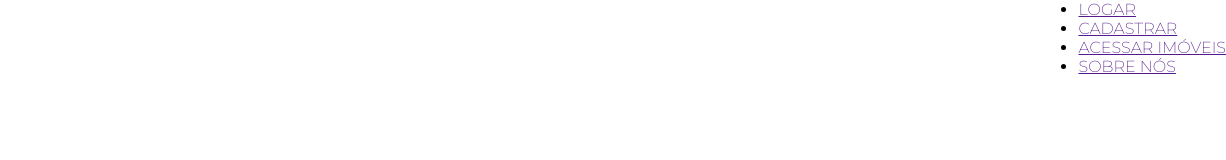
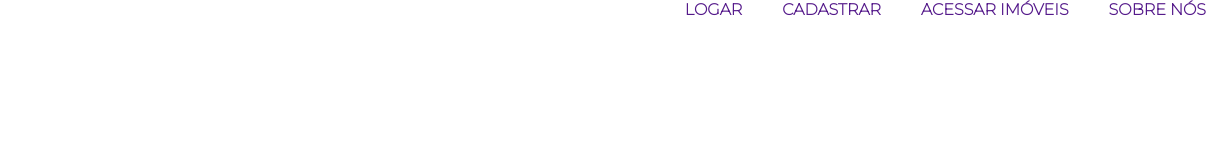
Before and after one commit to sampaiomariana/ESW-Trabalho-Pr-tico, a plain HTML site: page Mockup/index.html in a window 1280 px wide. Shown: the full height of the page, 54-1280 px from the left. Drawn offline with Linux system fonts and the light colour scheme.

Commit message:
organização do diretório para o mockup e o protótipo

```diff
--- a/css/style.css
+++ b/Mockup/css/style.css
@@ -29,4 +29,18 @@ header nav{
 	float: right;
 }
 
+header nav ul{
+	list-style-type: none;
+}
+
+header nav ul li{
+	float: left;
+	font-size: 16px;
+	padding: 0 20px;
+	text-transform: uppercase;
+}
+
+header ul a{
+	text-decoration: none;
+}
 /**header do site**/
--- a/index.html
+++ b/Mockup/index.html
@@ -18,10 +18,10 @@
 
 		<nav>
 			<ul>
-				<li><a href="">LOGAR</a></li>
-				<li><a href="">CADASTRAR</a></li>
-				<li><a href="">ACESSAR IMÓVEIS</a></li>
-				<li><a href="">SOBRE NÓS</a></li>
+				<li><a href=""><h4>logar</h2></a></li>
+				<li><a href=""><h4>cadastrar</h4></a></li>
+				<li><a href=""><h4>ACESSAR IMÓVEIS</h4></a></li>
+				<li><a href=""><h4>SOBRE NÓS</h4></a></li>
 			</ul>
 		</nav>
 		<div class="clear"></div><!--clear-->
--- /dev/null
+++ b/Protótipo/css/style.css
@@ -0,0 +1,46 @@
+*{
+	margin: 0;
+	padding: 0;
+	box-sizing: border-box;
+	font-family: 'Montserrat', sans-serif;
+
+}
+
+.clear {
+	clear: both;
+}
+.container {
+	max-width: 1400px;
+	width: 100%;
+	margin: 0 auto;
+
+}
+html,body{
+	height: 100%
+}
+
+/**header do site**/
+header .logo img{
+	float : left;
+	width: 50px;
+}
+
+header nav{
+	float: right;
+}
+
+header nav ul{
+	list-style-type: none;
+}
+
+header nav ul li{
+	float: left;
+	font-size: 16px;
+	padding: 0 20px;
+	text-transform: uppercase;
+}
+
+header ul a{
+	text-decoration: none;
+}
+/**header do site**/
```
Also changed, not shown: Protótipo/index.html (added, +31 -0 lines), Mockup/images/logo.png (renamed from images/logo.png), Protótipo/images/logo.png (added).
